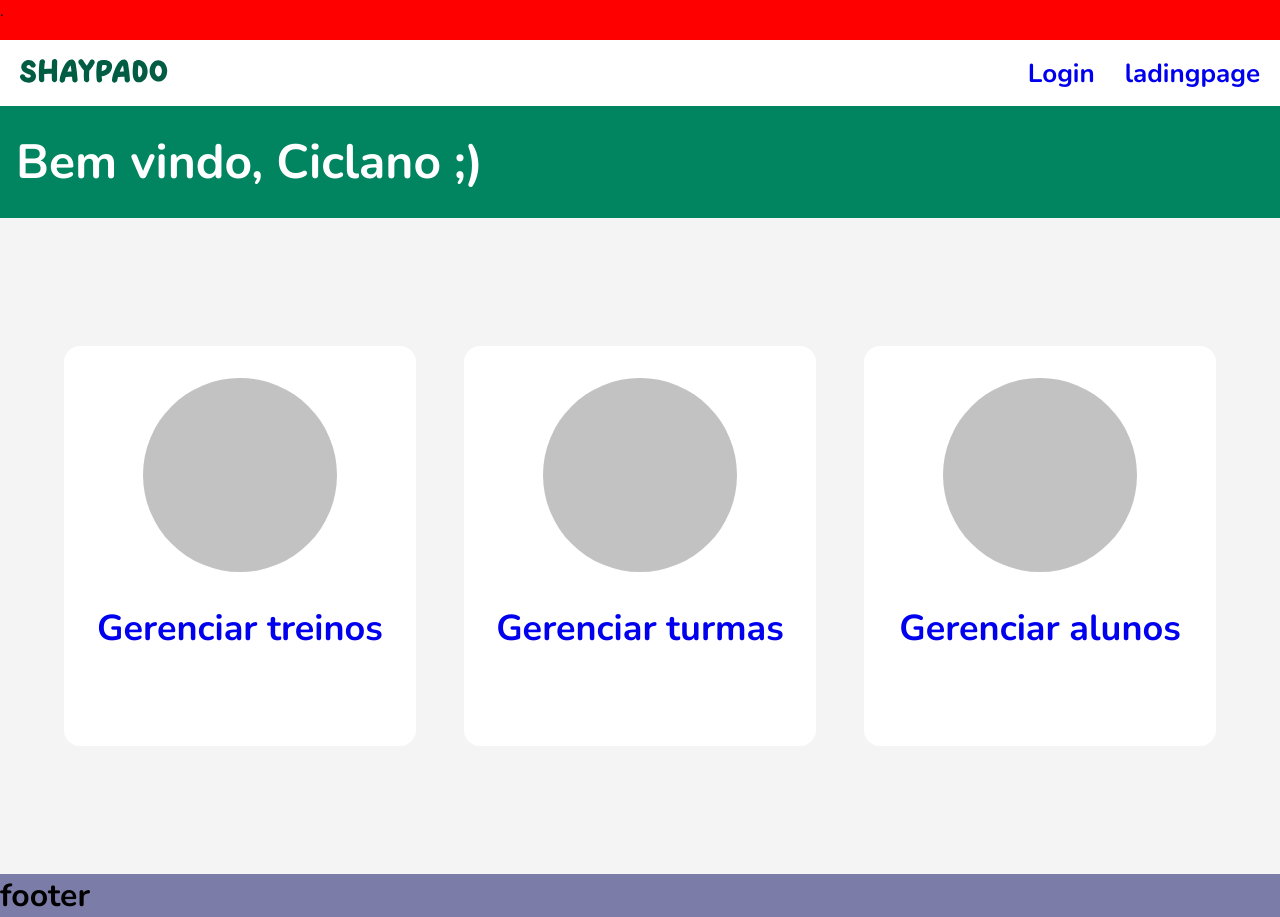
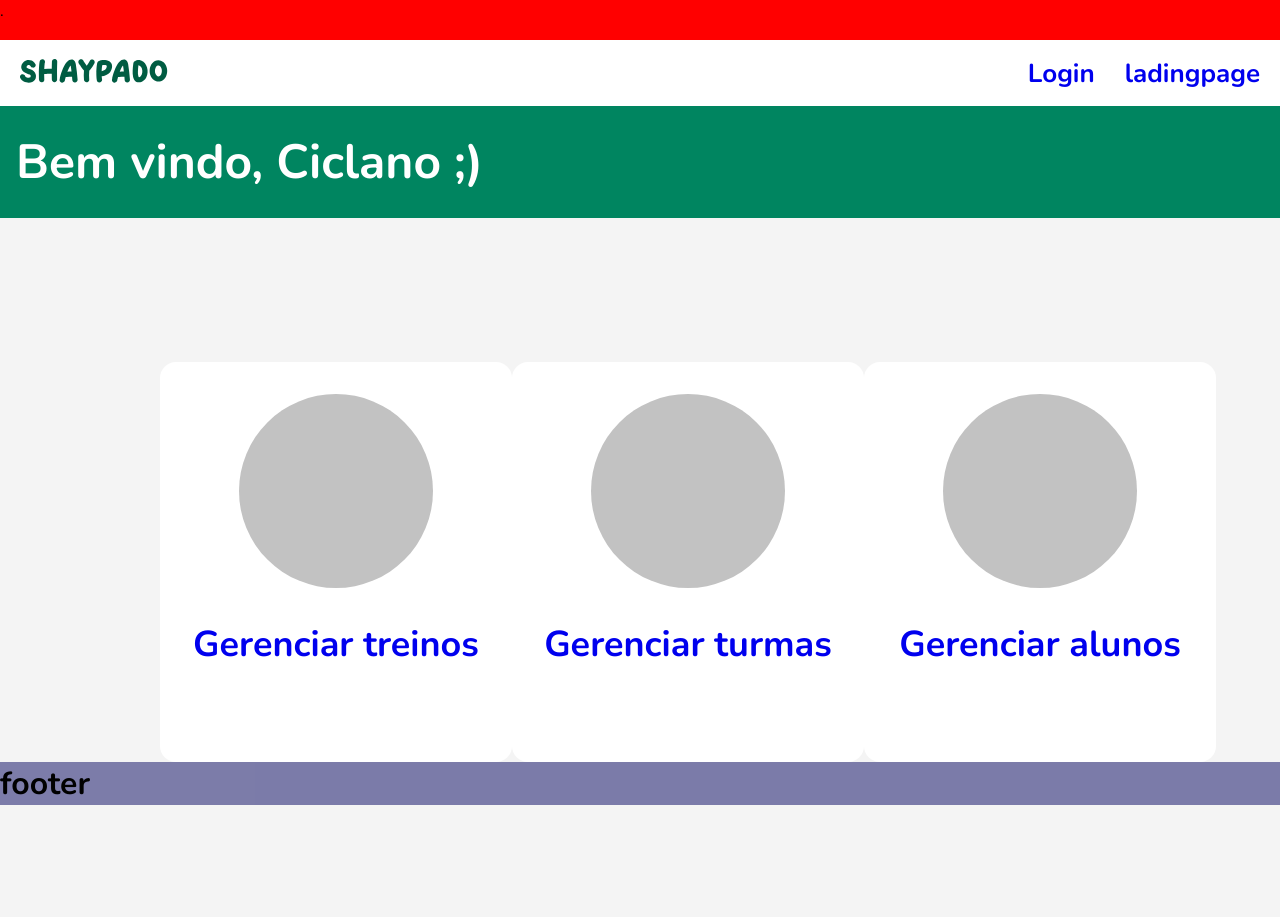
Before and after one commit to RogerioLacerdaGH/shaypado-web, a React (Vite) app: page /home in a window 1280 px wide. After the commit the page ends 805 px from the top, so only its background shows below. Built offline with nearby package versions, Linux system fonts and the light colour scheme.

Commit message:
pequenos ajustes visuais

```diff
--- a/src/components/HomeContent/index.jsx
+++ b/src/components/HomeContent/index.jsx
@@ -1,6 +1,5 @@
 import { useState } from 'react'
 import styles from './styles.module.css'
-import Header from '../Header'
 import { Link } from 'react-router-dom'
 import { Container } from 'react-bootstrap'
 
--- a/src/components/HomeContent/styles.module.css
+++ b/src/components/HomeContent/styles.module.css
@@ -10,7 +10,7 @@
 }
 
 .container{
-  padding: 10% 5% 10% 5%;
+  padding: 9rem 10rem 0 10rem;
   background-color: #F4F4F4;
   display: flex;
   justify-content: space-between;
```
